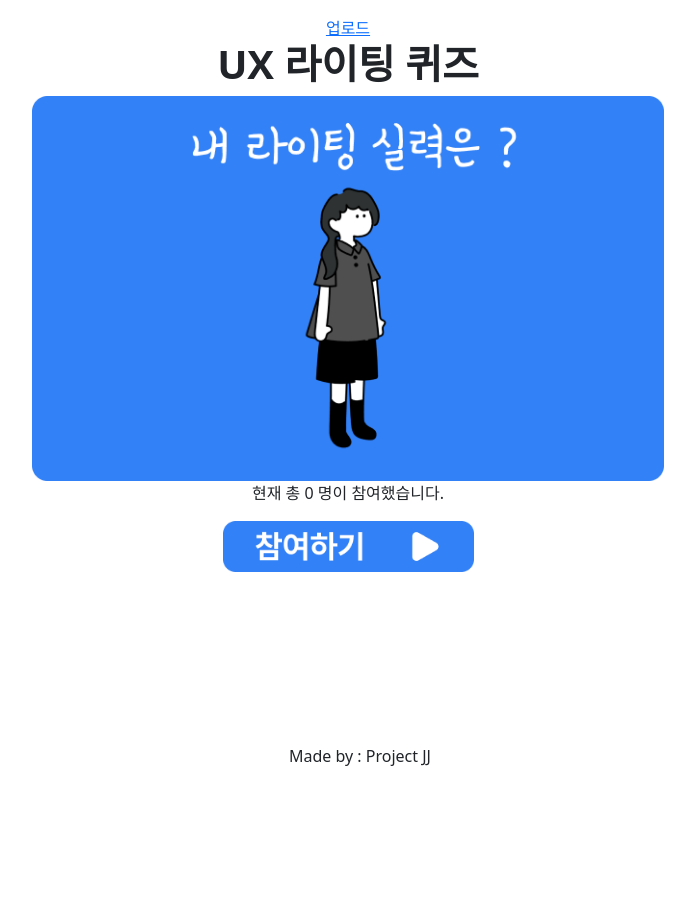
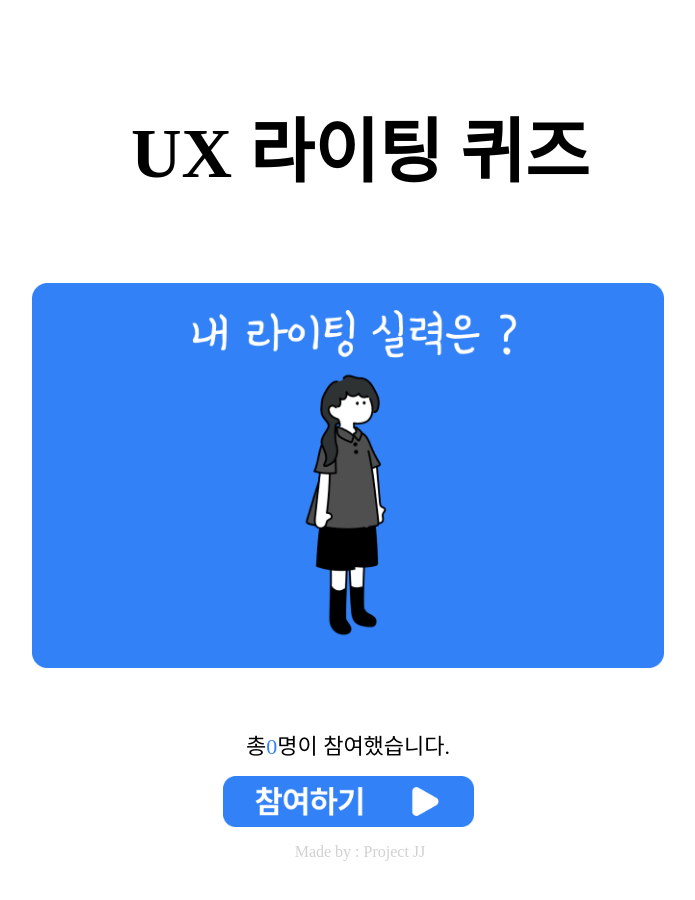
Before and after one commit to JUSP77/ProjectJJ_Frontend, a Vue app: page / in a window 1280 px wide. Shown: the top 900 px of the page, without its empty margins (280-975 px from the left). Before the commit the page ends 800 px from the top, so only its background shows below. Built offline with nearby package versions, Linux system fonts and the light colour scheme; no server answers.

Commit message:
레이아웃 수정

```diff
--- a/src/components/Footer.vue
+++ b/src/components/Footer.vue
@@ -12,11 +12,12 @@ export default {
 
 <style scoped>
 .footer {
-  position: fixed;
-  left: 0;
-  bottom: 0;
-  width: 100%;
-  padding: 10px;
+  color: #D1D1D1;
   text-align: center;
+  font-family: Pretendard;
+  font-size: 16px;
+  font-style: normal;
+  font-weight: 400;
+  line-height: normal;
 }
 </style>
--- a/src/views/Home.vue
+++ b/src/views/Home.vue
@@ -1,14 +1,8 @@
 <template>
   <div class="container">
-    <div class="row">
-      <div class="row px-3">
-        <a href="/upload">업로드</a>
-      </div>
-      <br>
-      <div class="row">
-        <h1><strong>UX 라이팅 퀴즈</strong></h1>
-      </div>
-      <div class="row justify-content-center">
+    <div class="row" style="margin-top: 80px;">
+      <p class="title">UX 라이팅 퀴즈</p>
+      <div class="row justify-content-center" style="margin-top: 70px">
         <img class="img-fluid initial-size" src="./../assets/home.png">
       </div>
       <div v-if="isLoading" class="row">
@@ -18,11 +12,12 @@
           </div>
         </div>
       </div>
-      <div class="row v-else">
-        <p>현재 총 {{ count }} 명이 참여했습니다.</p>
+      <div class="row v-else" style="margin-top: 60px">
+        <p class="userCount">총<span style="color: #3182F7">{{ count }}</span>명이 참여했습니다.</p>
       </div>
       <div class="row d-flex justify-content-center">
-        <img class="img-fluid initial-button" v-bind:class="{lowOpacity: hoverNextButton }" src="./../assets/startButton.png" @click="startButton"
+        <img class="img-fluid initial-button" v-bind:class="{lowOpacity: hoverNextButton }"
+             src="./../assets/startButton.png" @click="startButton"
              @mouseover="hoverButton()" @mouseleave="hoverButton()">
       </div>
     </div>
@@ -84,8 +79,28 @@ export default {
   max-width: 656px;
   height: auto;
 }
+
 .initial-button {
   max-width: 275px;
   height: auto;
 }
+
+.title {
+  color: #000;
+  font-family: Pretendard;
+  font-size: 70px;
+  font-style: normal;
+  font-weight: bolder;
+  line-height: normal;
+}
+
+.userCount {
+  color: #000;
+  text-align: center;
+  font-family: Pretendard;
+  font-size: 22px;
+  font-style: normal;
+  font-weight: 545;
+  line-height: normal;
+}
 </style>
```
